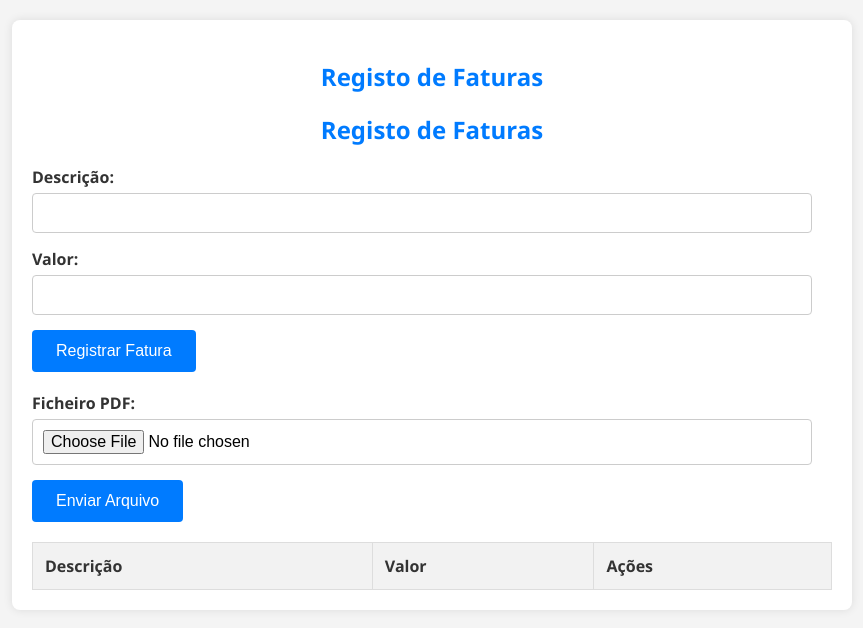
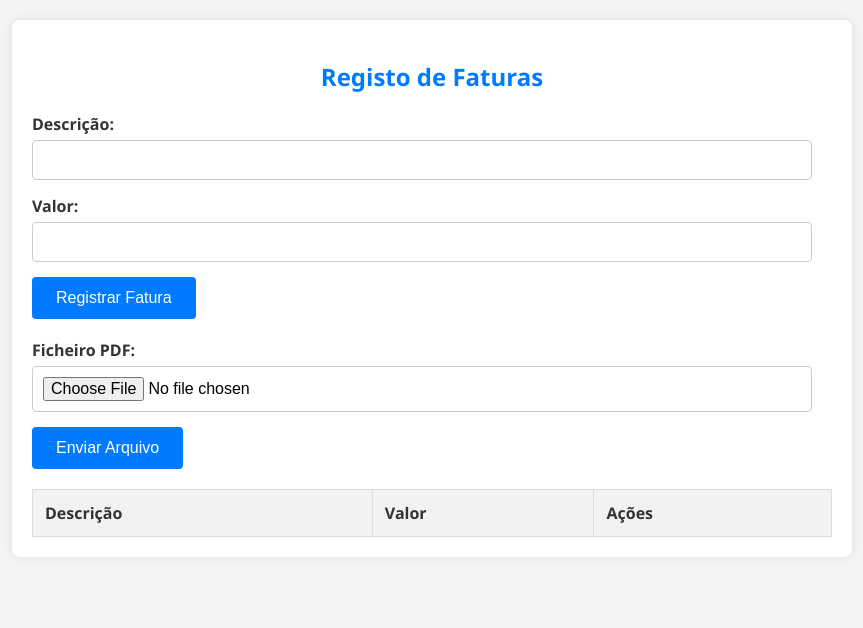
Before and after one commit to brunoproenca03/ESTfinancas, a website: page public/index.html in a window 1280 px wide. Shown: the whole page, without its empty margins (208-1071 px from the left). Drawn offline with Linux system fonts and the light colour scheme; no server answers.

Commit message:
Update index.html

```diff
--- a/public/index.html
+++ b/public/index.html
@@ -105,7 +105,6 @@
 
 <div class="container">
     <h2>Registo de Faturas</h2>
-    <h2>Registo de Faturas</h2>
     <form id="expenseForm1" method="post" action="/adicionar_faturas" enctype="multipart/form-data">
         <label for="description">Descrição:</label>
         <input type="text" id="description" name="description" required>
```
